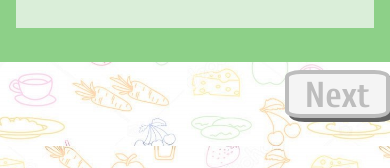
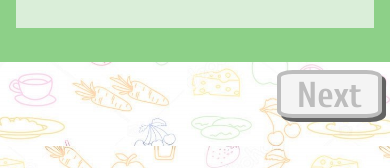
Before and after one commit to uniqly/react-food-p, a React (Create React App) app: page / in a window 390 px wide. Shown: the part 698-866 px from the top of the page. Built offline with nearby package versions, Linux system fonts and the light colour scheme.

Commit message:
2020_19_1_1213
small fix

```diff
--- a/src/forms/Form.css
+++ b/src/forms/Form.css
@@ -295,6 +295,14 @@ span div {
     .bottom {
         width: 100%;
     }
+
+    .backBtn {
+        left: 0.5rem;
+    }
+
+    .nextBtn {
+        right: 0.5rem;
+    }
 }
 
 @media only screen and (max-width: 700px) {
--- a/src/results/Results.js
+++ b/src/results/Results.js
@@ -67,7 +67,7 @@ class ResultForm extends Component {
           </div>
         </div>
         <div className="bottom">
-          <button type="button" className="appBtn BackBtn" onClick={ this.props.handleBack }>Back</button>
+          <button type="button" className="appBtn backBtn" onClick={ this.props.handleBack }>Back</button>
           <button type="button" className="appBtn nextBtn" onClick={ this.props.handleRetry }>Retry</button>
         </div>
       </div>
```
